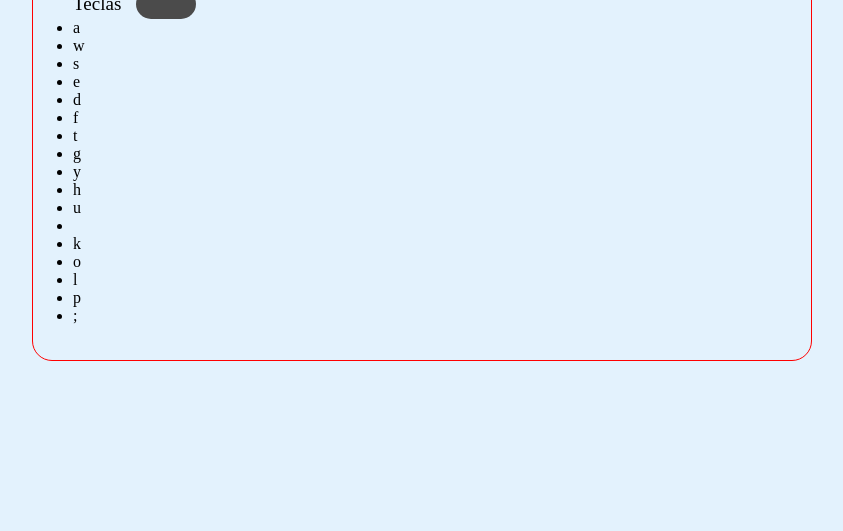
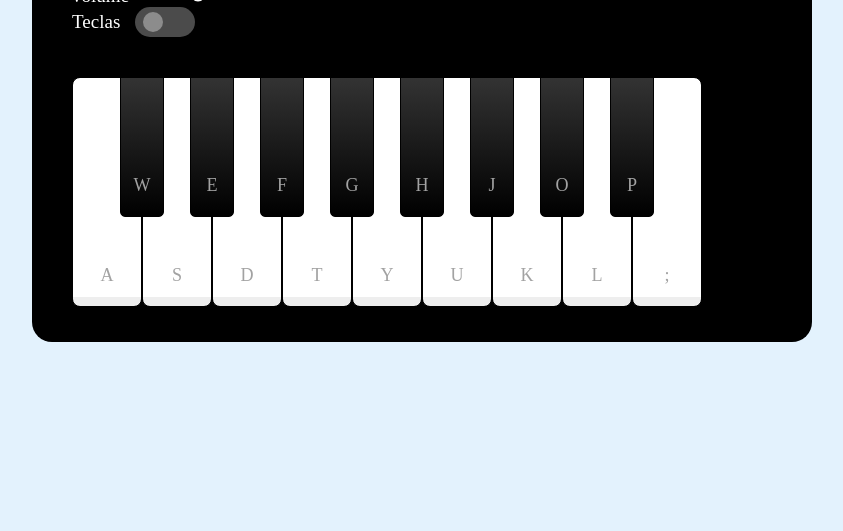
Before and after one commit to dev-alexandre-lima/Projeto-de-simulador-de-piano-com-Ri-Happy, a plain HTML site: page index.html in a window 1280 px wide. Shown: the part 269-800 px from the top of the page, without its empty margins (218-1061 px from the left). Drawn offline with Linux system fonts and the light colour scheme; a web font is replaced by a local one.

Commit message:
Estilizando o teclado e encontrando problemas

```diff
--- a/index.html
+++ b/index.html
@@ -6,13 +6,18 @@
     <title>Piano simulator</title>
     <link rel="stylesheet" href="./src/style/reset.css">
     <link rel="stylesheet" href="./src/style/main.css">
+
+    <!-- fonts -->
+    <link rel="preconnect" href="https://fonts.googleapis.com">
+    <link rel="preconnect" href="https://fonts.gstatic.com" crossorigin>
+    <link href="https://fonts.googleapis.com/css2?family=Parkinsans:wght@300..800&display=swap" rel="stylesheet">
 </head>
 <body>
     <div class="contianer">
         <header>
             <h2>Piano virtual</h2>
             <div class="colum volume-slider">
-                <span>volume</span> <input type="range"/>
+                <span>volume <input type="range"></span>
             </div>
             <div class="colum keys-check">
                 <span>Teclas</span> <input type="checkbox" cheked/>
@@ -30,7 +35,7 @@
             <li class="key white"><span>y</span></li>
             <li class="key black"><span>h</span></li>
             <li class="key white"><span>u</span></li>
-            <li class="key black"><spanj</span></li>
+            <li class="key black"><span>j</span></li>
             <li class="key white"><span>k</span></li>
             <li class="key black"><span>o</span></li>
             <li class="key white"><span>l</span></li>
--- a/src/style/main.css
+++ b/src/style/main.css
@@ -4,15 +4,22 @@ body {
     justify-content: center;
     min-height: 100vh;
     background-color: #e3f2fd;
+    color: #fff;
 }
 
 .contianer {
     width: 780px;
     border-radius: 20px;
     padding: 35px 40px;
-    border: 1px solid red;
+    background-color: black;
 }
+.container header{
+    color: #b2b2b2;
+    display: flex;
+    align-items: center;
+    justify-content: space-between;
 
+}
 header h2 {
     font-size: 1.6rem;
 }
@@ -32,7 +39,7 @@ header .colum span {
     accent-color: #fff;
 }
 
-.keys-check  input{
+.keys-check input{
     width: 60px;
     height: 30px;
     appearance: none;
@@ -41,3 +48,71 @@ header .colum span {
     cursor: pointer;
     position: relative;
 }
+
+.keys-check input::before{
+    content: "";
+    height: 20px;
+    width: 20px;
+    background-color: #8c8c8c;
+    top: 50%;
+    left: 0.5rem;
+    border-radius: inherit;
+    position: absolute;
+    transform: translateY(-50%);
+    transition: all 0.3s ease;
+}
+
+.keys-check input:checked:before{
+    left: 2.1rem;
+    background-color: #fff;
+}
+
+.piano-keys{
+    display: flex;
+    margin-top: 40px;
+}
+
+.piano-keys .key{
+    cursor: pointer;
+    user-select: none;
+    list-style: none;
+    color: #a2a2a2;
+    position: relative;
+    text-transform: uppercase;
+}
+
+.piano-keys .white{
+    width: 70px;
+    height: 230px;
+    border: 1px solid black;
+    border-radius: 8px;
+    background: linear-gradient(#fff 96%, #eee 4%);
+}
+
+.piano-keys .black{
+    width: 44px;
+    height: 140px;
+    z-index: 2;
+    margin: 0 -22px 0 -22px;
+    border: 1px solid black;
+    border-radius: 0 0 5px 5px;
+    background: linear-gradient(#333, #000);
+}
+
+.piano-keys span{
+    position: absolute;
+    bottom: 20px;
+    width: 100%;
+    text-align: center;
+    font-size: 1.13rem;
+}
+
+.piano-keys .white:active{
+    box-shadow: inset -5px 5px 20px rgba(0, 0, 0, 0.2);
+    background: linear-gradient(to bottom #fff 0%, #eee 100%);
+}
+
+.piano-keys .black:active{
+    box-shadow: inset -5px 5px 20px rgba(255, 255, 255, 0.1);
+    background: linear-gradient(to bottom #000, #434343);
+}
--- a/src/style/reset.css
+++ b/src/style/reset.css
@@ -3,4 +3,5 @@
     margin: 0;
     box-sizing: border-box;
     outline: none;
+    font-family: "Parkinsans", serif;
 }
```
